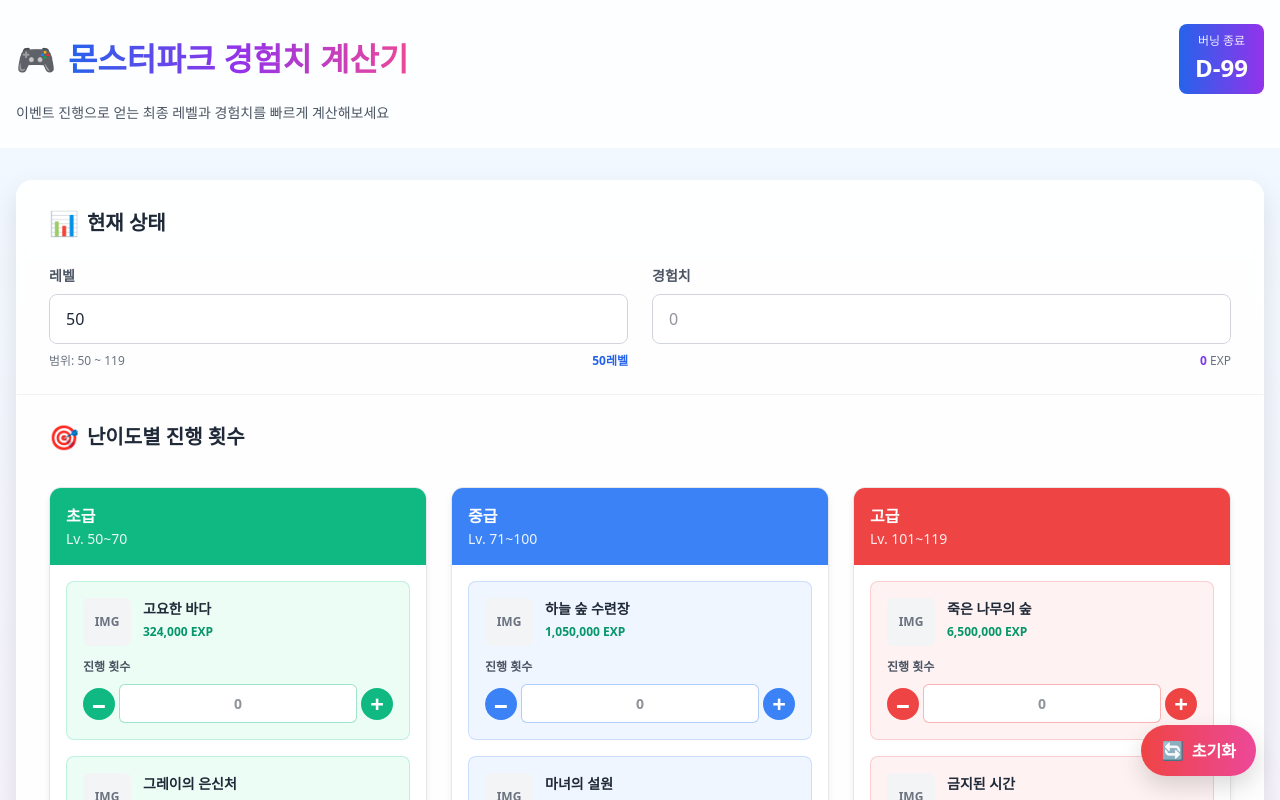
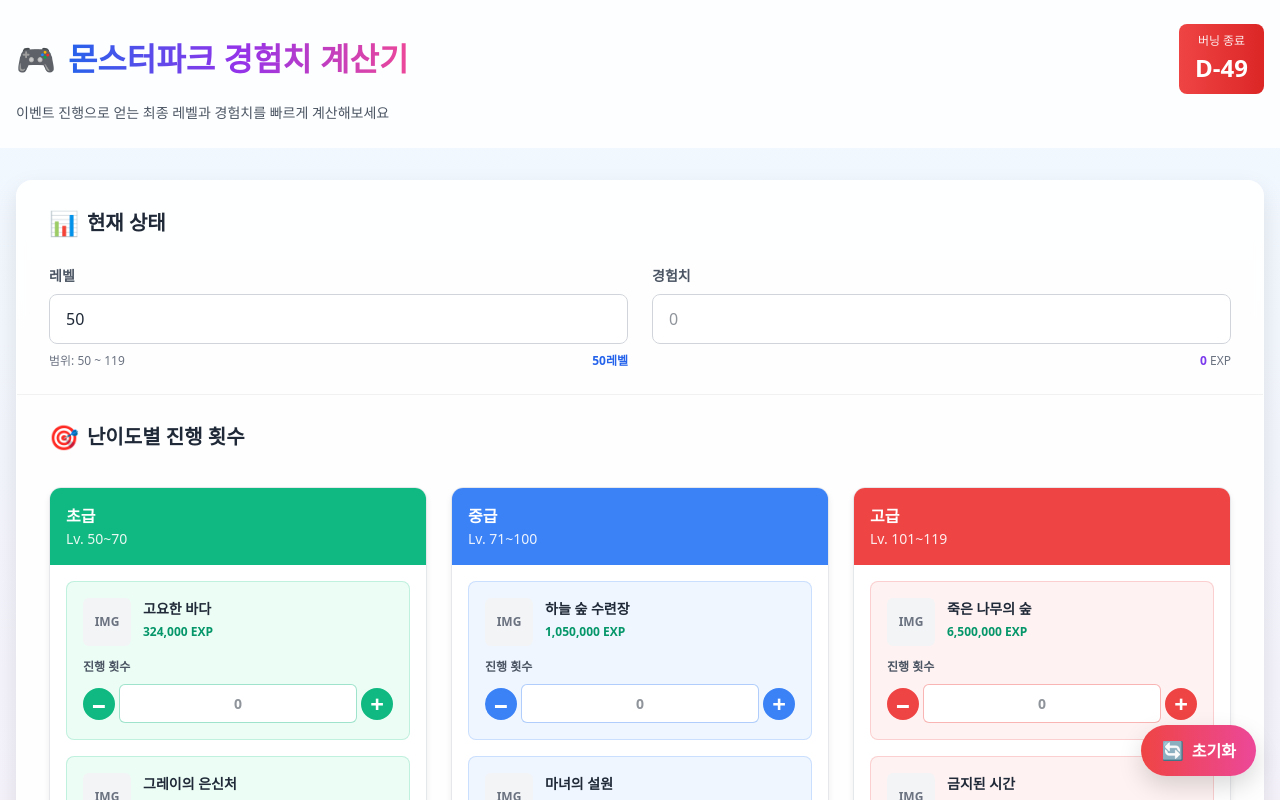
Before and after one commit to taykim7/mp-exp-calc, a Next.js app: page / in a window 1280 px wide. Shown: the top 800 px of the page. Built offline with nearby package versions, Linux system fonts and the light colour scheme.

Commit message:
feat: : 버닝 종료 D-DAY 추가

```diff
--- a/app/page.tsx
+++ b/app/page.tsx
@@ -7,7 +7,12 @@ import { ProgressStageList } from '@/components/ProgressStageList'
 import { FloatingResetButton } from '@/components/FloatingResetButton'
 
 export default function Home() {
-  const estimatedDays = 99;
+  const burningEndDate = new Date(2026, 8, 11) // 9월 11일
+  const today = new Date()
+  today.setHours(0, 0, 0, 0)
+  burningEndDate.setHours(0, 0, 0, 0)
+  const estimatedDays = Math.ceil((burningEndDate.getTime() - today.getTime()) / (1000 * 60 * 60 * 24))
+
   return (
     <main style={{ minHeight: '100vh', background: 'linear-gradient(to bottom, #f0f9ff, #fce7f3)' }}>
       {/* 헤더 */}
@@ -25,7 +30,7 @@ export default function Home() {
 
             {/* ✅ D-DAY 표시 */}
             {estimatedDays > 0 && (
-              <div style={{ textAlign: 'center', background: 'linear-gradient(to right, #2563eb, #9333ea)', color: 'white', padding: '0.5rem 1rem', borderRadius: '0.5rem' }}>
+              <div style={{ textAlign: 'center', background: 'linear-gradient(to right, #ef4444, #dc2626)', color: 'white', padding: '0.5rem 1rem', borderRadius: '0.5rem' }}>
                 <p style={{ fontSize: '0.75rem', opacity: 0.9 }}>버닝 종료</p>
                 <p style={{ fontSize: '1.5rem', fontWeight: 700 }}>D-{estimatedDays}</p>
               </div>
```
